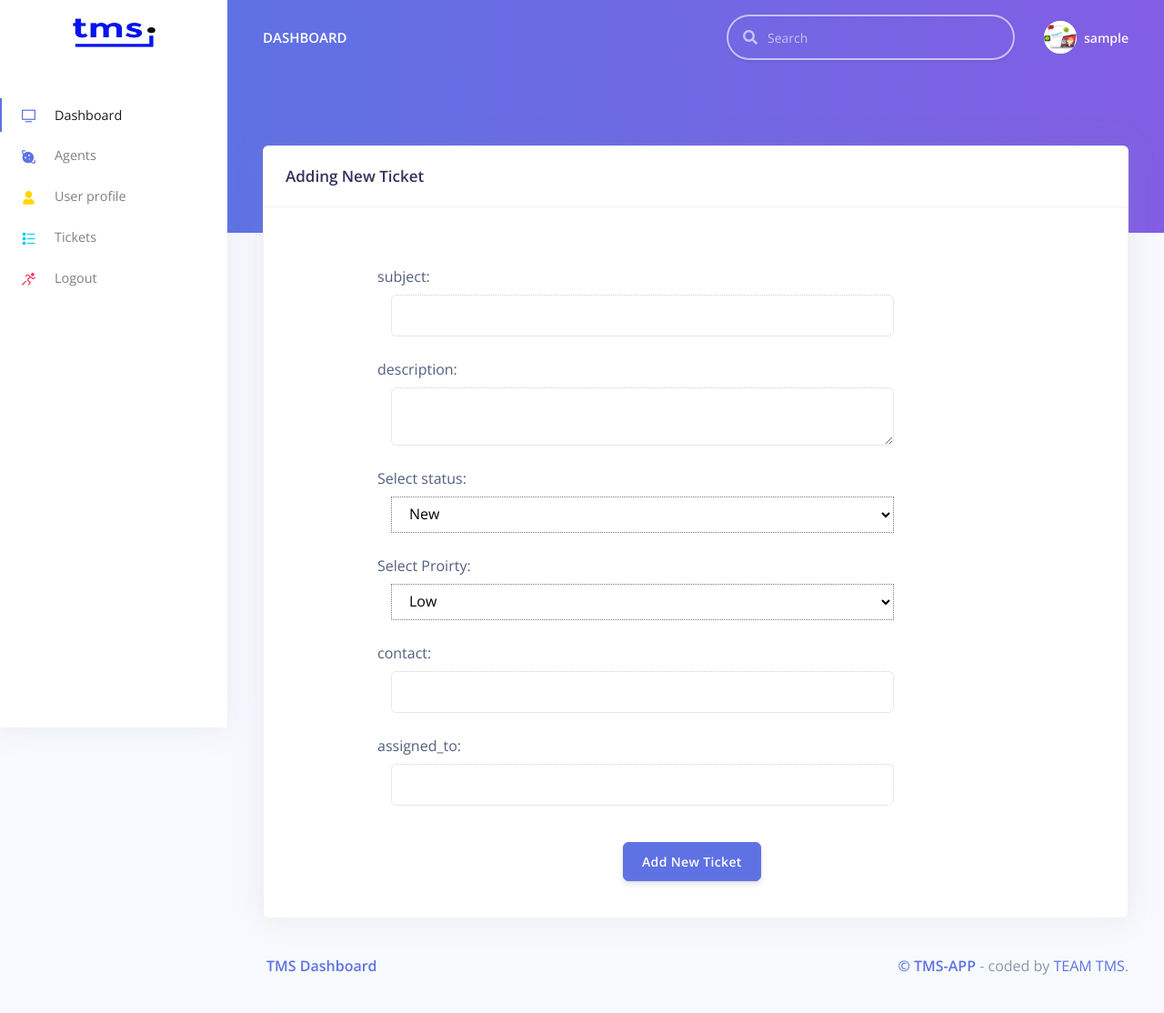
After one commit to sdzahid353/ticketManagementSystem, a Django app: page /ticket/create_ticket/ in a window 1280 px wide. The commit adds this page. Shown: the whole page at 91% size. Run offline with Django 3.2, Linux system fonts and the light colour scheme; the visitor is signed in with stand-in values (Sample User, id 1); parts of the project's set-up code (start-up, migrations or seed data) failed here and were passed over; some libraries are stand-ins or nearby versions.

Commit message:
ticket modified

```diff
--- /dev/null
+++ b/TMS/templates/add_ticket.html
@@ -0,0 +1,131 @@
+{% extends 'layouts/base.html' %}
+
+
+
+{% block title %} Create New Ticket {% endblock title %}
+
+<!-- Specific CSS goes HERE -->
+{% block stylesheets %}
+
+<style>
+    .form-control {
+
+        border-style: dotted;
+
+    }
+</style>
+
+
+{% endblock stylesheets %}
+
+{% block content %}
+
+<!-- Header -->
+<div class="header bg-gradient-primary pb-8 pt-5 pt-md-8">
+    <div class="container-fluid">
+        <div class="header-body">
+        </div>
+    </div>
+</div>
+
+<div class="container-fluid mt--7">
+
+    <div class="row">
+        <div class="col">
+            <div class="card shadow">
+                <div class="card-header bg-transparent">
+                    <h3 class="mb-0">Adding New Ticket</h3>
+                </div>
+                <div class="card-body"></div>
+                <div class="row icon-examples" style="justify-content: center;">
+                    <form method="POST" action="{% url 'create_ticket'%}">
+                        {% csrf_token %}
+
+
+                        <div class="form-group">
+                            <label for="subject">subject:</label>
+                            <div class="col-sm-10">
+                                <input name="subject" type="text" class="form-control" {% if data.subject is not None %}
+                                    value="{{data.subject}}" {% endif %} />
+                            </div>
+                        </div>
+
+                        <div class="form-group">
+                            <label for="description">description:</label>
+                            <div class="col-sm-10" style="width:700px">
+                                <textarea name="description" class="form-control" aria-label="With textarea" required ></textarea>
+                            </div>
+                        </div>
+
+
+                        <div class="form-group">
+                            <label> Select status: </label>
+                            <div class="col-sm-10">
+                                <select required name="status" class="col-sm-12" style="height: 40px;  border-style: dotted;background-color:inherit;">
+                                    <option value="New"> New </option>
+                                    <option value="InProgress"> InProgress</option>
+                                    <option value="Resolved"> Resolved </option>
+                                </select>
+                            </div>
+                        </div>
+
+                        <div class="form-group">
+                            <label for="Proirty"> Select Proirty: </label>
+                            <div class="col-sm-10">
+                                <select  required name="Proirty" class="col-sm-12" style="height: 40px; border-style: dotted;background-color:inherit;">
+                                    <option value="Low"> Low </option>
+                                    <option value="Medium"> Medium</option>
+                                    <option value="High"> High </option>
+                                    <option value="Urgent"> Urgent </option>
+                                </select>
+                            </div>
+                        </div>
+
+                        <div class="form-group">
+                            <label for="contact"> contact: </label>
+                            <div class="col-sm-10">
+                                <input name="contact" type="text" class="form-control" required {% if data.contact is not None %}
+                                    value="{{data.contact}}" {% endif %} />
+                            </div>
+                        </div>
+
+                        <div class="form-group">
+                            <label for="assigned_to"> assigned_to:</label>
+                            <div class="col-sm-10">
+                                <input name="assigned_to" type="text" class="form-control"
+                                    {% if data.assigned_to is not None %} value="{{data.assigned_to}}" {% endif %} />
+                            </div>
+                        </div>
+
+
+
+                        {% if msg %}
+                        <div class="alert alert-warning alert-dismissible fade show" role="alert">
+                            <strong>{{msg}}</strong>
+                            <button type="button" class="close" data-dismiss="alert" aria-label="Close">
+                                <span aria-hidden="true">&times;</span>
+                            </button>
+                        </div>
+                        {% endif %}
+
+
+                        <div class="text-center">
+                            <button type="submit" class="btn btn-primary mt-3" style="margin-bottom: 40px;">Add New Ticket</button>
+                            <br>
+                        </div>
+
+                    </form>
+                </div>
+            </div>
+        </div>
+    </div>
+
+
+    {% include "includes/footer.html" %}
+
+</div>
+
+{% endblock content %}
+
+<!-- Specific JS goes HERE -->
+{% block javascripts %}{% endblock javascripts %}
--- a/ticket/models.py
+++ b/ticket/models.py
@@ -12,7 +12,7 @@ class Ticket(models.Model):
     STATUS_CHOICES = (
         ('New','New'),
         ('InProgress','InProgress'),
-        ('Resloved','Resolved'),
+        ('Resolved','Resolved'),
     )
     PRIOIRTY_CHOICES =(
         ('Low','Low'),
--- a/ticket/urls.py
+++ b/ticket/urls.py
@@ -10,4 +10,5 @@ router.register('customer', views.CustomerViewSet, basename='customer')
 urlpatterns = [
     path('', include(router.urls)),
     path('tickets/', views.TicketlistView.as_view(), name='tickets_list'),
+    path('create_ticket/', views.TicketcreateView.as_view(), name='create_ticket'),
 ]
--- a/ticket/views.py
+++ b/ticket/views.py
@@ -6,7 +6,7 @@ from rest_framework.authentication import TokenAuthentication
 from rest_framework.permissions import IsAuthenticated, AllowAny
 from pprint import pprint
 from django.core.paginator import Paginator
-
+from rest_framework.permissions import IsAuthenticated
 from . import models, serializers
 
 
@@ -60,12 +60,44 @@ class TicketlistView(generics.ListAPIView):
 
 
 
+class  TicketcreateView(generics.ListCreateAPIView):
+    serializer_class = serializers.TicketSerializer
+    queryset = models.Ticket.objects.all()
+    template_name = 'add_ticket.html'
+
+
+    msg     = None
+
+    # authentication_classes = (TokenAuthentication,)
+    permission_classes = (IsAuthenticated,)
+
+
+    def get(self, request, *args, **kwargs):
+        serializer = self.get_serializer()
+        return render(request, self.template_name, {'form': serializer,"msg" : None})
+
+
+
+    def post(self, request, *args, **kwargs):
+        serializer = self.get_serializer(data=request.data)
+        print(request.user.is_superuser)
+        if serializer.is_valid(raise_exception=True):
+            serializer.save()
+            # msg     = 'Ticket  Created.'
+            # success = True
+            return render(request, self.template_name, {'form': serializer,"msg":'Ticket created' })
+        return render(request, self.template_name, {"data": request.data,'form': serializer,'msg':None})
+
+
+
+
+
 class TicketViewSet(viewsets.ModelViewSet):
     serializer_class = serializers.TicketSerializer
     queryset = models.Ticket.objects.all()
 
-    authentication_classes = (TokenAuthentication,)
-    permission_classes = (IsAuthenticated,)
+    # authentication_classes = (TokenAuthentication,)
+    # permission_classes = (IsAuthenticated,)
 
 
     def create(self, request, *args, **kwargs):
@@ -112,7 +144,7 @@ class TicketViewSet(viewsets.ModelViewSet):
 
     def retrieve(self, request, *args, **kwargs):
         instance = self.get_object()
-        print("****** retrieve ******")
+        print("** retrieve **")
         print("instance")
         serializer = self.get_serializer(instance)
         print("serializer")
```
Also changed, not shown: TMS/templates/tickets.html (+6 -3 lines), ticket/forms.py (added, +18 -0 lines).
